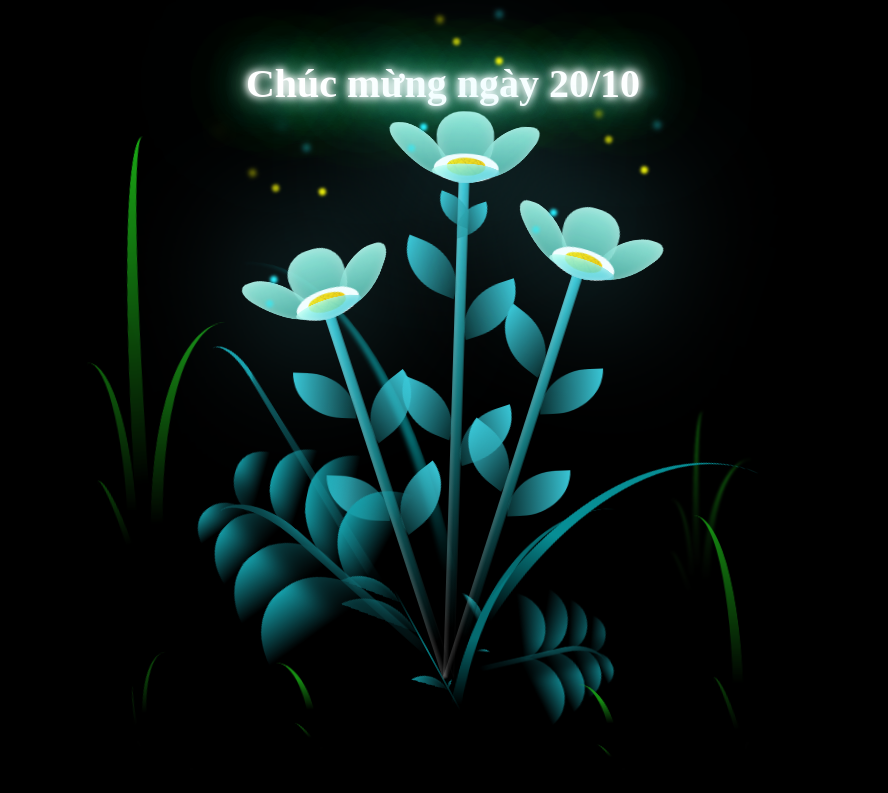
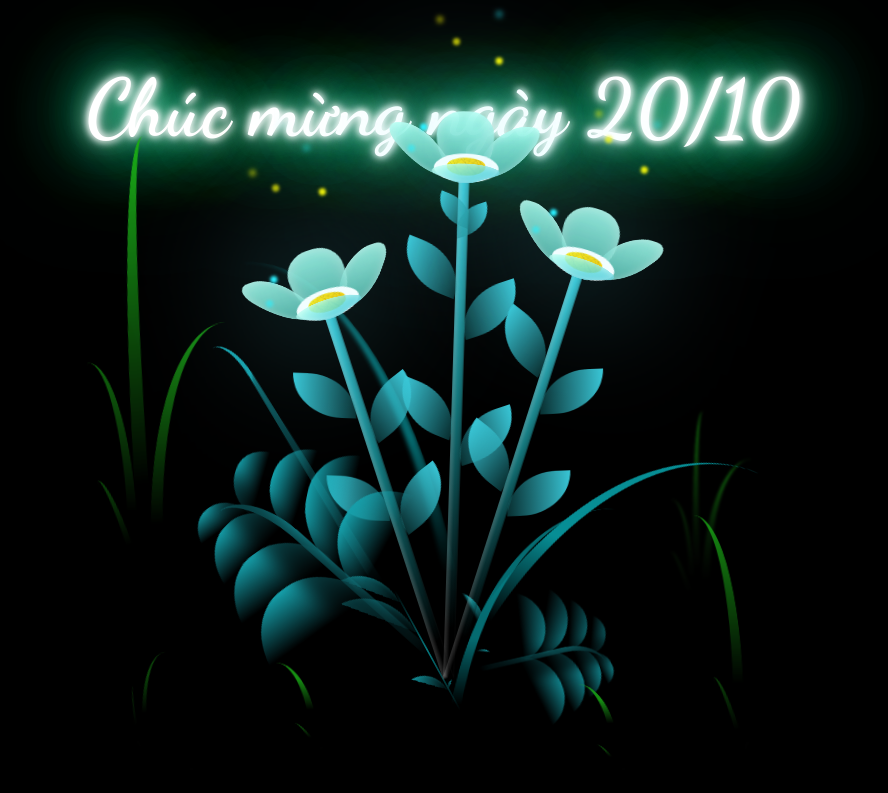
Before and after one commit to hoangphuc0062/happy_women_day, a plain HTML site: page index.html in a window 1280 px wide. Shown: the whole page, without its empty margins (197-1085 px from the left). Drawn offline with Linux system fonts and the light colour scheme.

Commit message:
update font styles

```diff
--- a/index.html
+++ b/index.html
@@ -5,13 +5,16 @@
     <meta http-equiv="X-UA-Compatible" content="IE=edge">
     <meta name="viewport" content="width=device-width, initial-scale=1.0">
     <link rel="stylesheet" href="style.css">
-    <script src="main.js" type="text/javascript"></script><title>Flowers</title>
+    <link href="https://fonts.googleapis.com/css2?family=Dancing+Script:wght@400..700&display=swap" rel="stylesheet">
+    <script src="main.js" type="text/javascript"></script><title>Happy Women's Day</title>
 </head>
 
 <body class="not-loaded">
+  <div class="wish__area">
     <h1 class="neonText">
       Chúc mừng ngày 20/10
     </h1>
+  </div>
     <div class="night"></div>
     <div class="flowers">
       <div class="flower flower--1">
--- a/style.css
+++ b/style.css
@@ -5,7 +5,7 @@
   margin: 0;
   box-sizing: border-box;
 }
-
+@import url("https://fonts.googleapis.com/css2?family=Dancing+Script:wght@400..700&display=swap");
 :root {
   --dark-color: #000;
 }
@@ -1175,14 +1175,17 @@ body {
   animation-play-state: paused !important;
 }
 
-.neonText {
+.wish__area {
   position: absolute;
+  font-family: "Dancing Script", cursive;
   font-size: 2.5rem;
   font-weight: 700;
   text-align: center;
   margin-top: 20px;
   top: 5%;
   color: #fff;
+}
+.neonText {
   text-shadow: 0 0 7px #fff, 0 0 10px #fff, 0 0 21px #fff, 0 0 42px #0fa,
     0 0 82px #0fa, 0 0 92px #0fa, 0 0 102px #0fa, 0 0 151px #0fa;
 }
```
